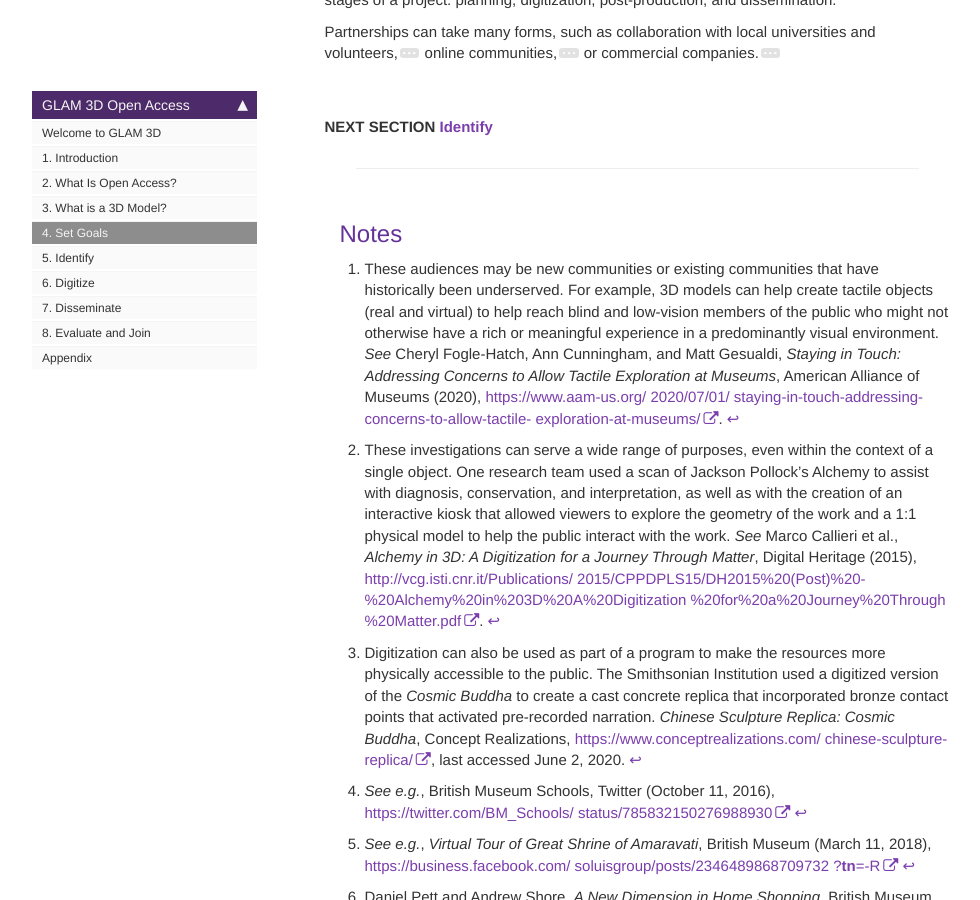
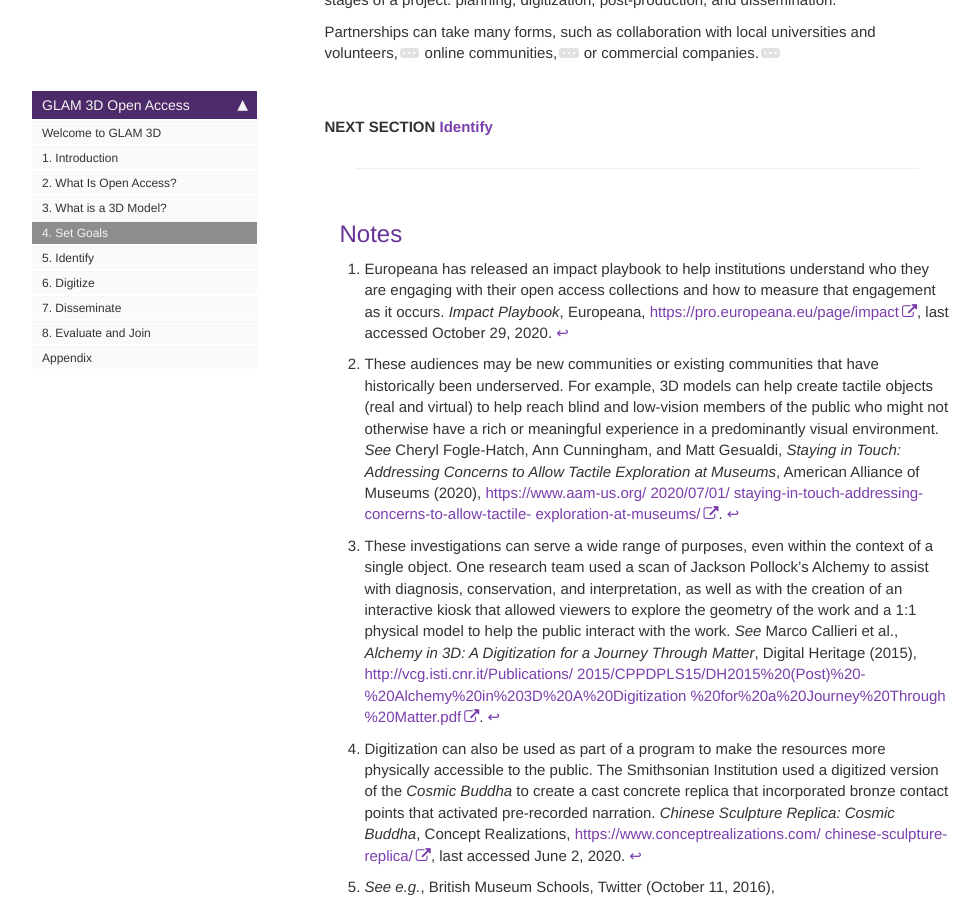
Before and after one commit to NYUEngelberg/NYUEngelberg.github.io, a Jekyll site: the page built from pages/GLAM3D/set_goals.md, in a window 1280 px wide and 900 px high, scrolled down 3602 px. Shown: the whole window, without its empty margins (38-1018 px from the left). Built offline with Jekyll 4.4.1, drawn with Linux system fonts in a browser that asks for light colours; comment, search, counter and statistics services are not loaded.

Commit message:
added reference to europeana impact playbook in set goals section

```diff
--- a/pages/GLAM3D/set_goals.md
+++ b/pages/GLAM3D/set_goals.md
@@ -118,6 +118,8 @@ Partnerships can take many forms, such as collaboration with local universities
 <!-- Footnotes themselves at the bottom. -->
 ## Notes
 
+[^45]:
+      Europeana has released an impact playbook to help institutions understand who they are engaging with their open access collections and how to measure that engagement as it occurs. _Impact Playbook_, Europeana, [https://pro.europeana.eu/page/impact](https://pro.europeana.eu/page/impact), last accessed October 29, 2020.
 
 [^36]:
      These audiences may be new communities or existing communities that have historically been underserved. For example, 3D models can help create tactile objects (real and virtual) to help reach blind and low-vision members of the public who might not otherwise have a rich or meaningful experience in a predominantly visual environment. _See_ Cheryl Fogle-Hatch, Ann Cunningham, and Matt Gesualdi, _Staying in Touch: Addressing Concerns to Allow Tactile Exploration at Museums_, American Alliance of Museums (2020), [https://www.aam-us.org/ 2020/07/01/ staying-in-touch-addressing- concerns-to-allow-tactile- exploration-at-museums/](https://www.aam-us.org/2020/07/01/staying-in-touch-addressing-concerns-to-allow-tactile-exploration-at-museums/).
@@ -146,4 +148,4 @@ Partnerships can take many forms, such as collaboration with local universities
 [^43]:
      LAPID, _Using 3D to Recover Heritage Lost in a Fire_, Sketchfab (January 24, 2020),  [https://sketchfab.com/blogs/ community/lapid-using-3d-to-recover- heritage-lost-in-a-fire/](https://sketchfab.com/blogs/community/lapid-using-3d-to-recover-heritage-lost-in-a-fire/); _see also_ _How Cultural Institutions Use Sketchfab_, Sketchfab, [https://sketchfab.com/museums](https://sketchfab.com/museums), last accessed April 16, 2020 (providing links to success stories from museums and cultural partners).
 
-<!-- Next fn is 45 -->
+<!-- Next fn is 46 -->
```
Also changed, not shown: other parts of pages/GLAM3D/set_goals.md (+1 -1 lines).
